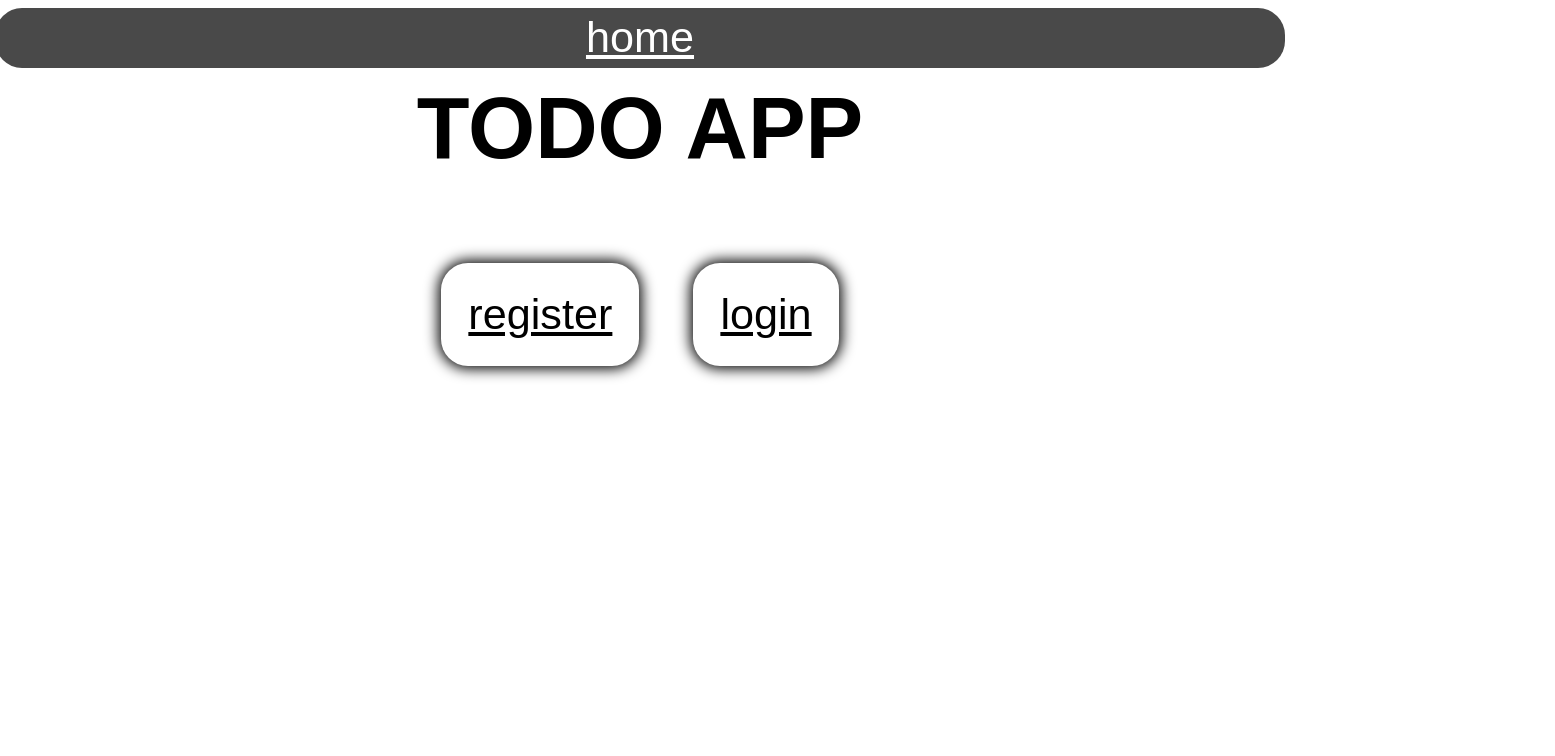
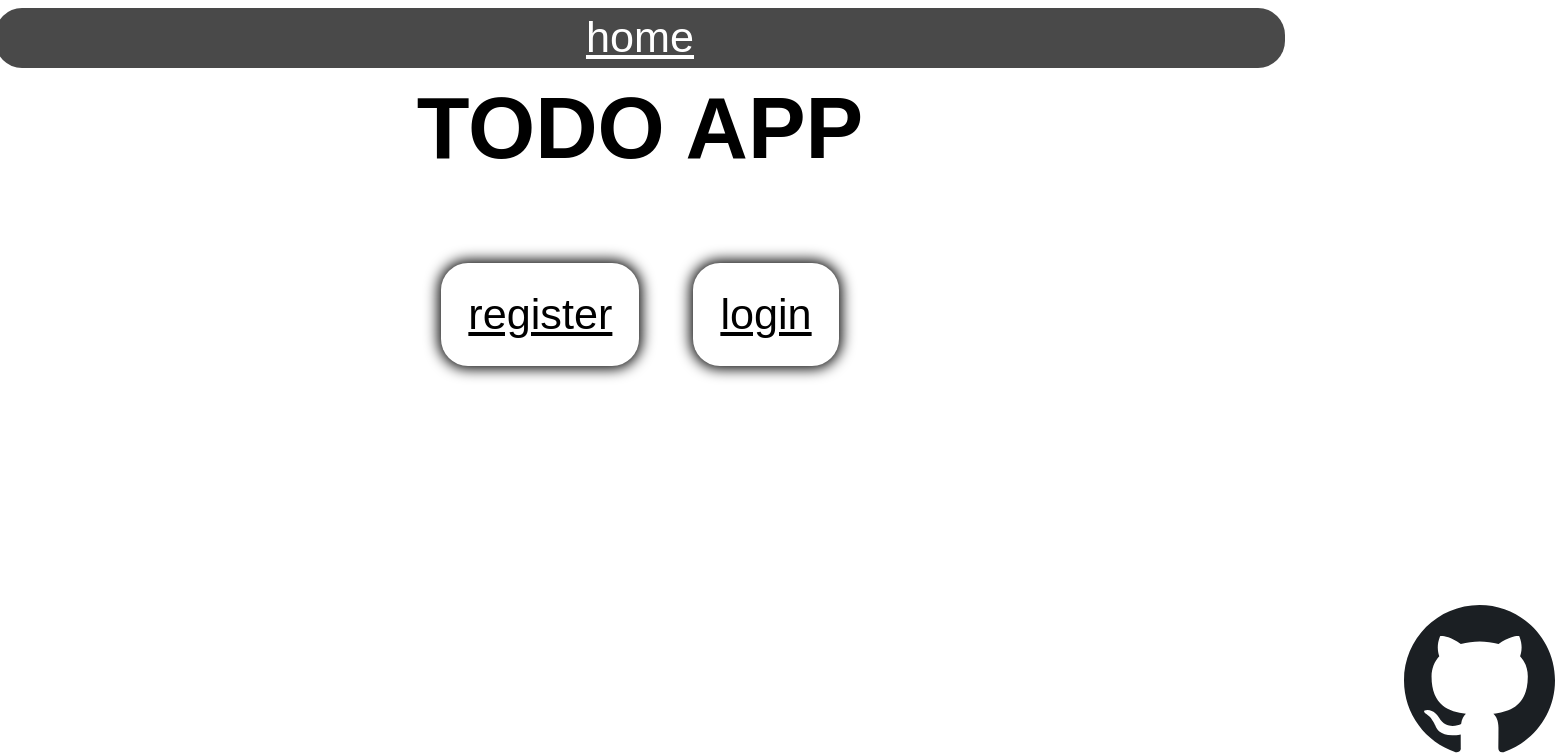
Before and after one commit to AlcalinoGitHub/testApp, a SvelteKit app: page / in a window 1280 px wide. Shown: the top 756 px of the page, 1555 px wide, since content can reach past the window. Built offline with nearby package versions, Linux system fonts and the light colour scheme; no server answers; the database is empty.

Commit message:
Added a github link

```diff
--- a/src/global.css
+++ b/src/global.css
@@ -55,3 +55,22 @@
     background-color: rgb(250, 130, 114);
     border-color: rgb(253, 230, 219);
 }
+
+
+@media screen and (orientation: landscape) {
+    .Logo {
+        width: 7vh;
+        position: absolute;
+        top: 28vh;
+        left: 65vh
+    }
+}
+
+@media screen and (orientation: portrait) {
+    .Logo {
+        width: 7vh;
+        position: absolute;
+        top: 28vh;
+        left: 24vh
+    }
+}
--- a/src/routes/+page.svelte
+++ b/src/routes/+page.svelte
@@ -20,6 +20,11 @@
     window.location.href = '/'
   }
 
+  function GitHub(){
+    var result  = confirm("This will redirect you to\nthe source code of the app\nContinue?")
+    if (result){window.open('https://github.com/AlcalinoGitHub/testApp', "_blank")}
+  }
+
 
 </script>
 
@@ -38,3 +43,7 @@
     <a href = "/accounts/login" class="button">login</a> <br>
   </div>
 {/if}
+
+
+
+<img src = "/Github.svg" alt = "GitHubLogo" class ='Logo' on:click={GitHub}>
```
Also changed, not shown: static/Github.svg (added).
